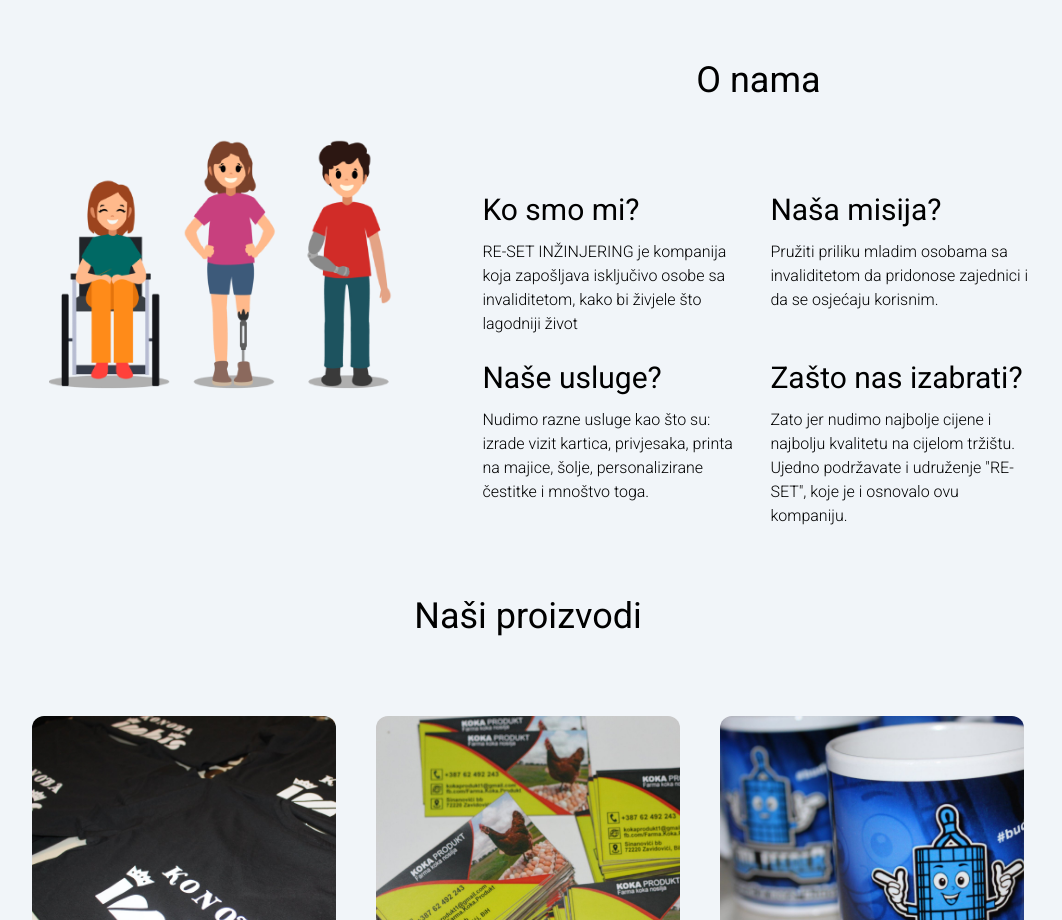
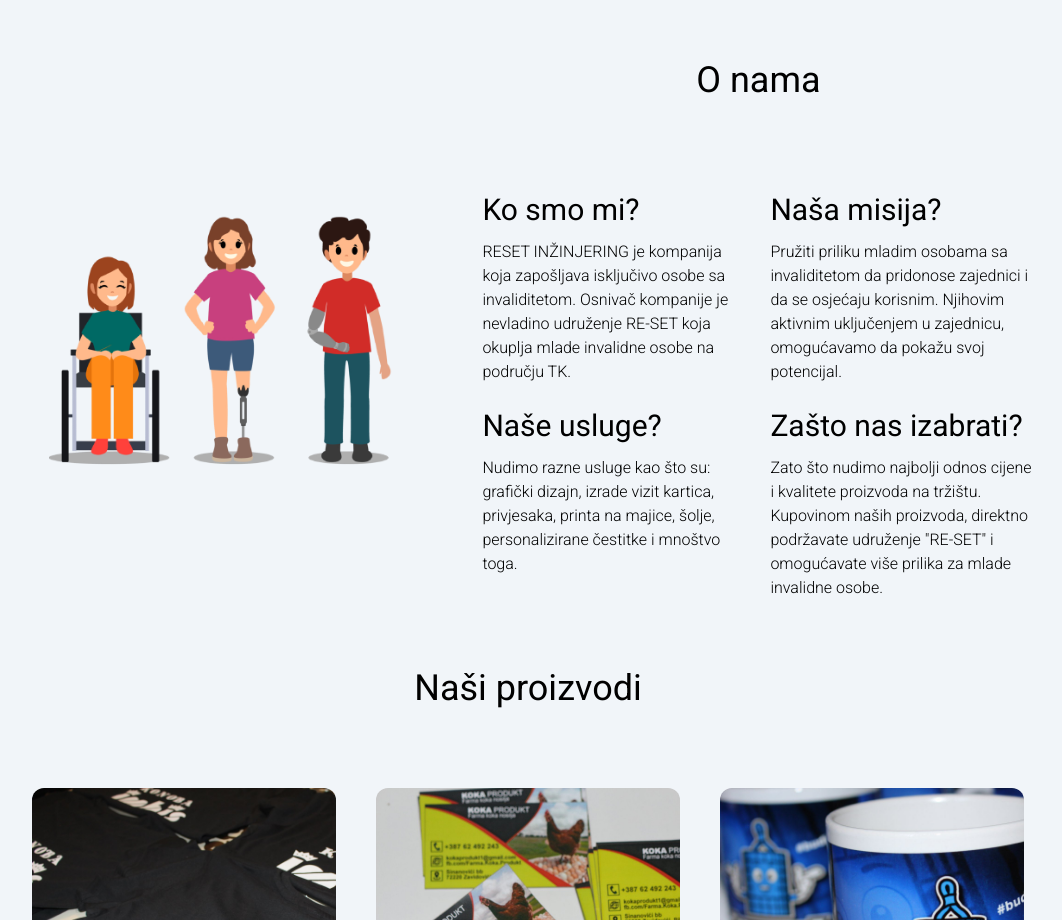
Before and after one commit to DenisKantic/RESET_ENGINEERING_WEBSITE, a React (Create React App) app: page / in a window 1280 px wide. Shown: the part 820-1740 px from the top of the page, without its empty margins (112-1174 px from the left). Built offline with nearby package versions, Linux system fonts and the light colour scheme; the HTML template or start-up script is replaced by a standard one.

Commit message:
fixed small things in aboutUs and added some text

```diff
--- a/src/components/AboutUs.jsx
+++ b/src/components/AboutUs.jsx
@@ -9,7 +9,7 @@ const AboutUs = () => {
                         xss:w-[95%] md:w-[90%]'>
 
         {/* left side */}
-        <div className='w-[40%] h-[35vh]
+        <div className='w-[40%] h-[35vh] mt-20
                         xss:hidden xl:block' id='people'>
 
         </div>
@@ -29,26 +29,29 @@ const AboutUs = () => {
                           xss:w-full'>
             <h1 className='xss:text-2xl lg:text-3xl'>Ko smo mi?</h1>
             <p className='mt-3 text-left
-                          xss:text-md font-[300]'>RE-SET INŽINJERING je kompanija koja zapošljava isključivo osobe sa invaliditetom, kako bi živjele što lagodniji život</p>
+                          xss:text-md font-[300]'>RESET INŽINJERING je kompanija koja zapošljava isključivo osobe sa invaliditetom. Osnivač kompanije je nevladino udruženje RE-SET
+                          koja okuplja mlade invalidne osobe na području TK. </p>
           </div>
           <div className='w-[80%] p-3
                           xss:w-full'>
             <h1 className='xss:text-2xl lg:text-3xl'>Naša misija?</h1>
             <p className='mt-3 text-left
-                          xss:text-md font-[300]'>Pružiti priliku mladim osobama sa invaliditetom da pridonose zajednici i da se osjećaju korisnim. </p>
+                          xss:text-md font-[300]'>Pružiti priliku mladim osobama sa invaliditetom da pridonose zajednici i da se osjećaju korisnim. Njihovim aktivnim uključenjem u zajednicu, omogućavamo
+                          da pokažu svoj potencijal.</p>
           </div>
 
           <div className='w-[80%] p-3
                           xss:w-full'>
             <h1 className='xss:text-2xl lg:text-3xl'>Naše usluge?</h1>
             <p className='mt-3 text-left
-                          xss:text-md font-[300]'>Nudimo razne usluge kao što su: izrade vizit kartica, privjesaka, printa na majice, šolje, personalizirane čestitke i mnoštvo toga.</p>
+                          xss:text-md font-[300]'>Nudimo razne usluge kao što su: grafički dizajn, izrade vizit kartica, privjesaka, printa na majice, šolje, personalizirane čestitke i mnoštvo toga.</p>
           </div>
           <div className='w-[80%] p-3
                           xss:w-full '>
             <h1 className='xss:text-2xl lg:text-3xl'>Zašto nas izabrati?</h1>
             <p className='mt-3 text-left
-                          xss:text-md font-[300]'>Zato jer nudimo najbolje cijene i najbolju kvalitetu na cijelom tržištu. Ujedno podržavate i udruženje "RE-SET", koje je i osnovalo ovu kompaniju.</p>
+                          xss:text-md font-[300]'>Zato što nudimo najbolji odnos cijene i kvalitete proizvoda na tržištu. Kupovinom naših proizvoda, direktno podržavate udruženje
+                          "RE-SET" i omogućavate više prilika za mlade invalidne osobe.</p>
           </div>
         </div>
 
```
